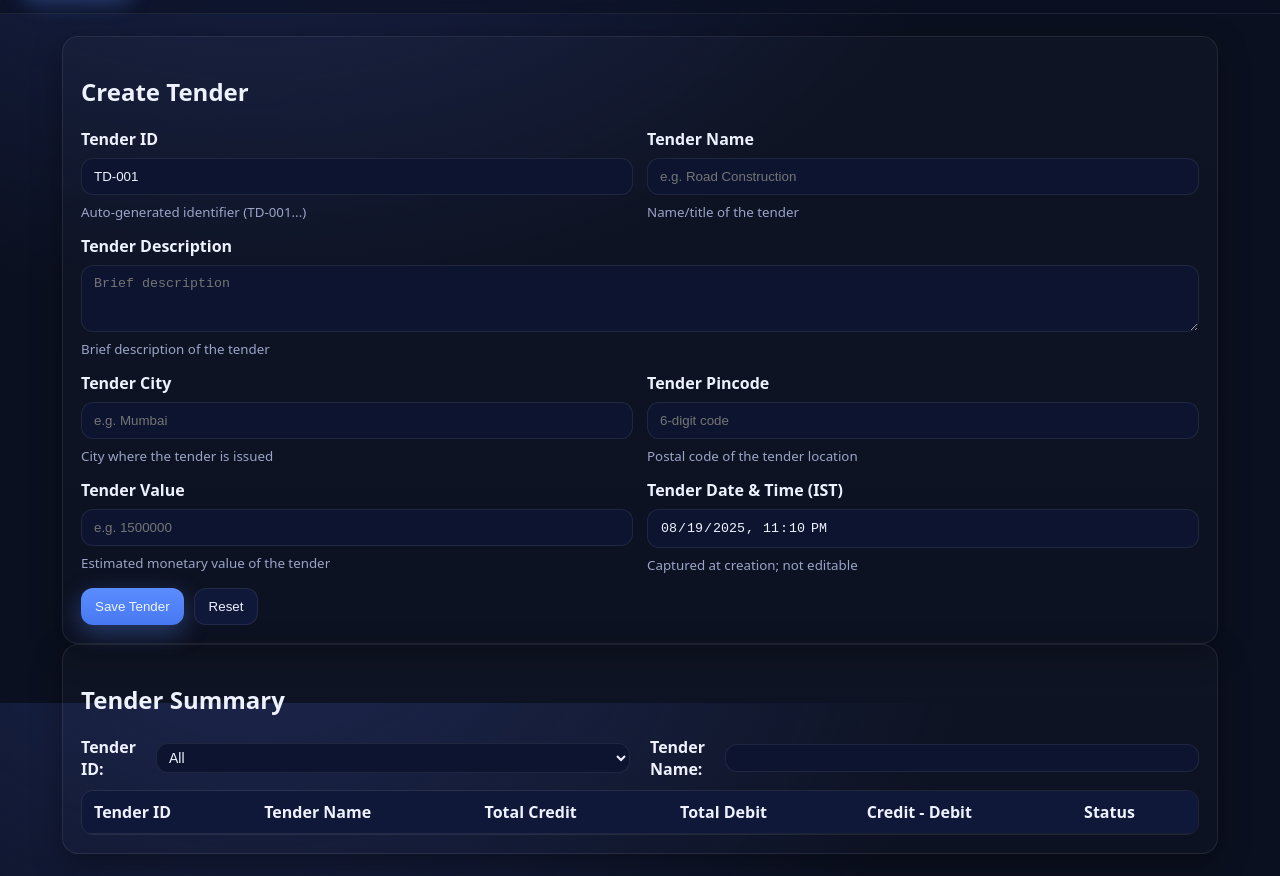
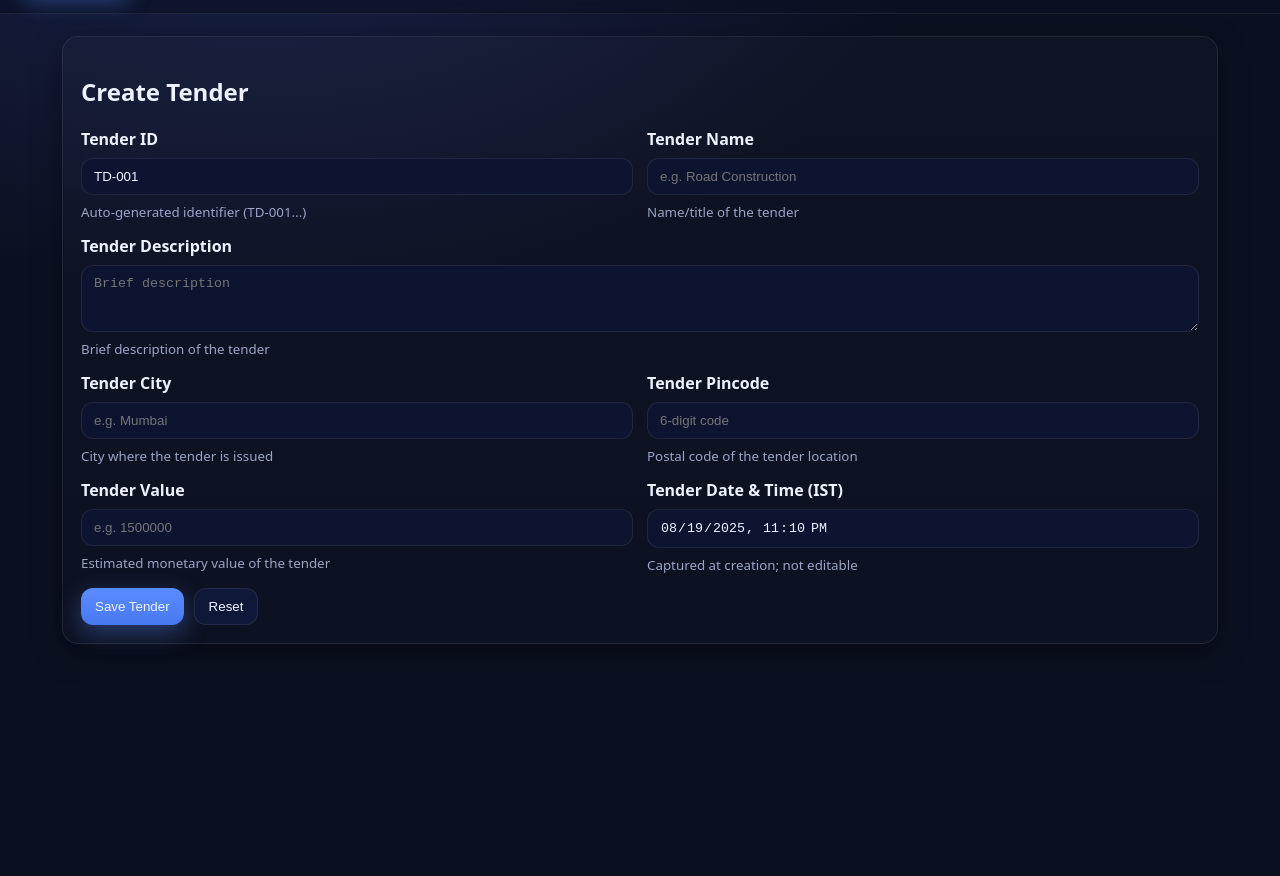
Before and after one commit to Navaneeths077/Tendermanger, a plain HTML site: page index.html in a window 1280 px wide. Shown: the part 97-973 px from the top of the page. After the commit the page ends 800 px from the top, so only its background shows below. Drawn offline with nearby package versions, Linux system fonts and the light colour scheme; no server answers.

Commit message:
Your descriptive commit message

```diff
--- a/index.html
+++ b/index.html
@@ -239,48 +239,7 @@
 </div>
 </section>
 
-<section id="tenderSummary" class="screen visible">
-      <div class="card fade-in">
-        <h2>Tender Summary</h2>
 
-        <!-- <div class="filter-row">
-          <label for="summaryTenderId">Tender ID:</label>
-          <select id="summaryTenderId">
-            <option value="all">All</option>
-          </select>
-
-          <label for="summaryTenderName">Tender Name:</label>
-          <input type="text" id="summaryTenderName" readonly>
-        </div> -->
-
-        <div class="filter-row" style="margin:10px 0; display:flex; gap:20px; align-items:center;">
-      <label for="tenderIdSelect">Tender ID:</label>
-      <select id="tenderIdSelect">
-        <option value="all">All</option>
-        <!-- JS will populate tenders -->
-      </select>
-
-      <label for="tenderNameInput">Tender Name:</label>
-      <input type="text" id="tenderNameInput" readonly />
-    </div>
-
-        <div class="table-wrap slide-up">
-          <table id="summaryTable">
-            <thead>
-              <tr>
-                <th>Tender ID</th>
-                <th>Tender Name</th>
-                <th>Total Credit</th>
-                <th>Total Debit</th>
-                <th>Credit - Debit</th>
-                <th>Status</th>
-              </tr>
-            </thead>
-            <tbody></tbody>
-          </table>
-        </div>
-      </div>
-    </section>
   </main>
 
   <!-- Toast -->
```
